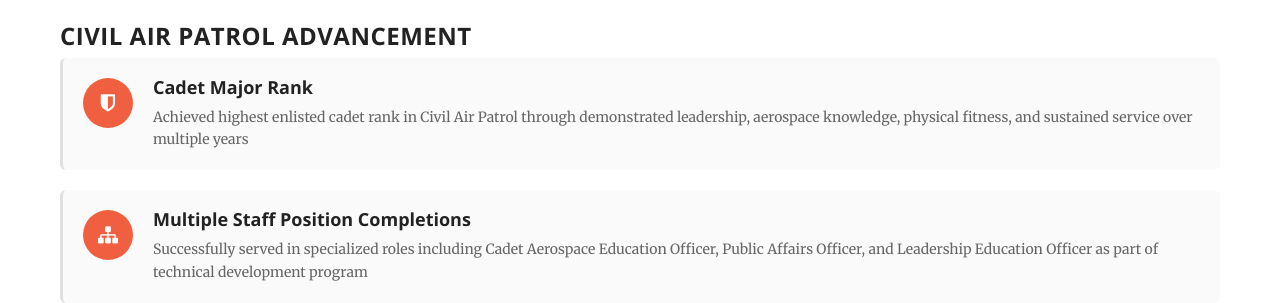
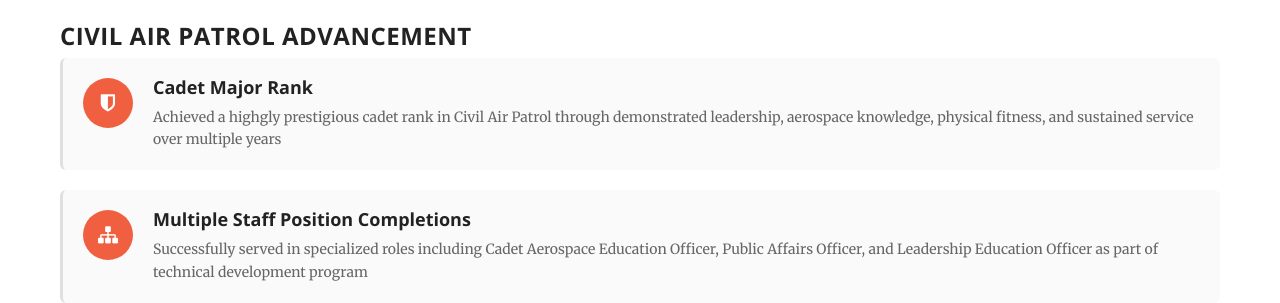
Before and after one commit to perryismyname/perryismyname.github.io, a Jekyll site: the page built from awards/index.html, in a window 1280 px wide and 900 px high, scrolled down 3585 px. Shown: the part 152-455 px from the top of the window. Built offline with Jekyll 4.4.1, drawn with Linux system fonts in a browser that asks for light colours.

Commit message:
Update index.html
update wordings

```diff
--- a/awards/index.html
+++ b/awards/index.html
@@ -289,7 +289,7 @@
       <div class="achievement-item-icon"><i class="fa fa-shield"></i></div>
       <div class="achievement-item-content">
         <h4>Cadet Major Rank</h4>
-        <p>Achieved highest enlisted cadet rank in Civil Air Patrol through demonstrated leadership, aerospace knowledge, physical fitness, and sustained service over multiple years</p>
+        <p>Achieved a highgly prestigious cadet rank in Civil Air Patrol through demonstrated leadership, aerospace knowledge, physical fitness, and sustained service over multiple years</p>
       </div>
     </div>
 
```
